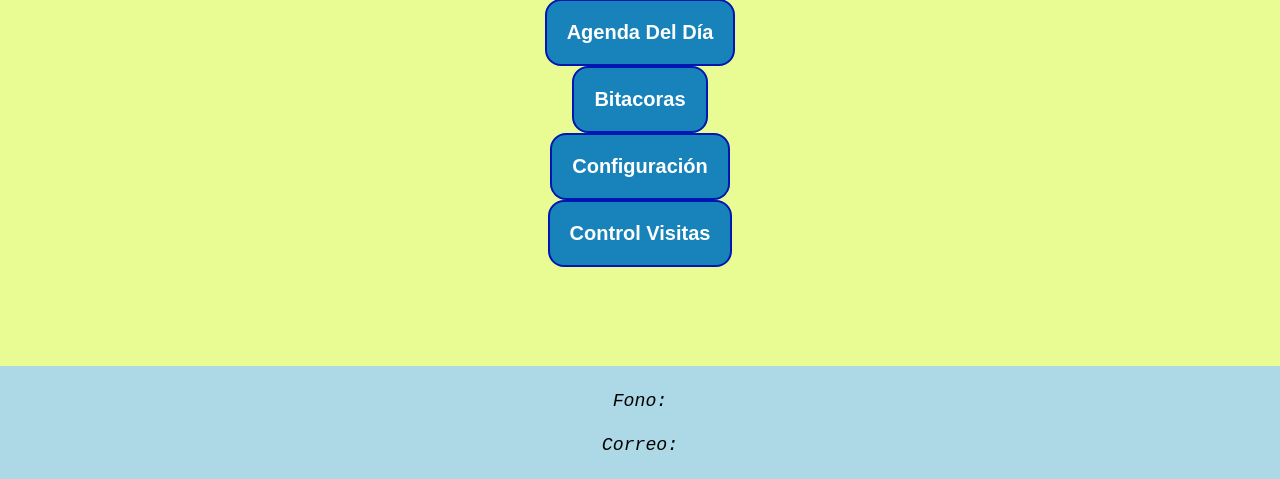
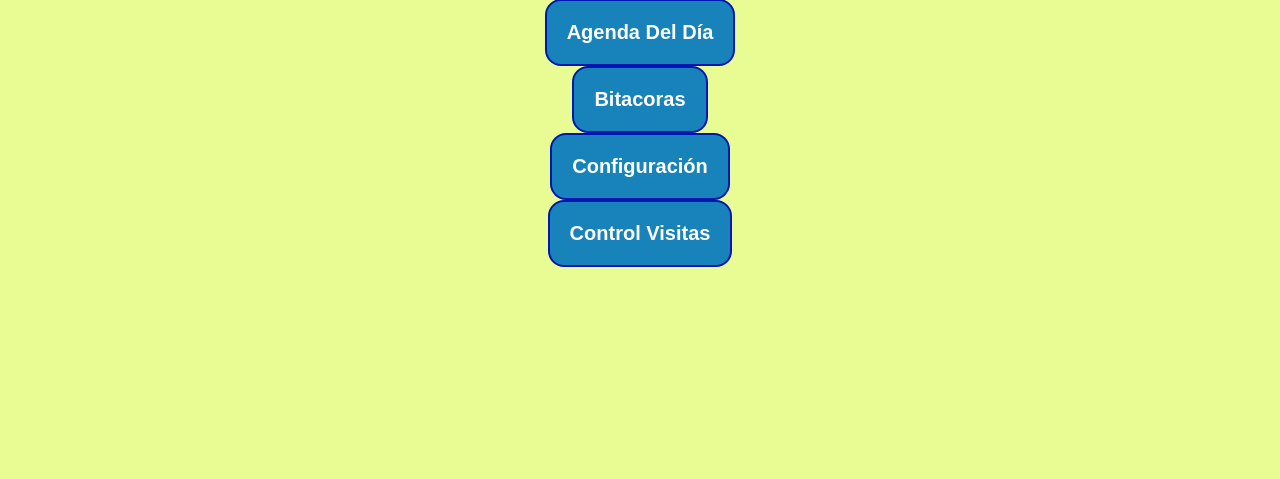
Before and after one commit to huichalaf/habitatSecurity, a Django app: template administrador/templates/administrador/admin.html in a window 1280 px wide. Shown: the part 321-800 px from the top of the page. Run offline with Django 4.2, Linux system fonts and the light colour scheme; the template is opened without the code that fills it, so the values that code supplies are empty; some libraries are stand-ins or nearby versions.

Commit message:
pequeños ajustes al html, se elimina la barra inferior

```diff
--- a/templates/base.html
+++ b/templates/base.html
@@ -20,10 +20,6 @@
 
 		{% endblock %}
 	</div>
-	<div class="finalPagina">
-        <h4>Fono: </h4>
-        <h4>Correo: </h4>
-    </div>
 	 <script src="https://ajax.googleapis.com/ajax/libs/jquery/3.6.0/jquery.min.js"></script>
 	<script src="{% static 'js/script.js'%}"></script>
 </body>
```
